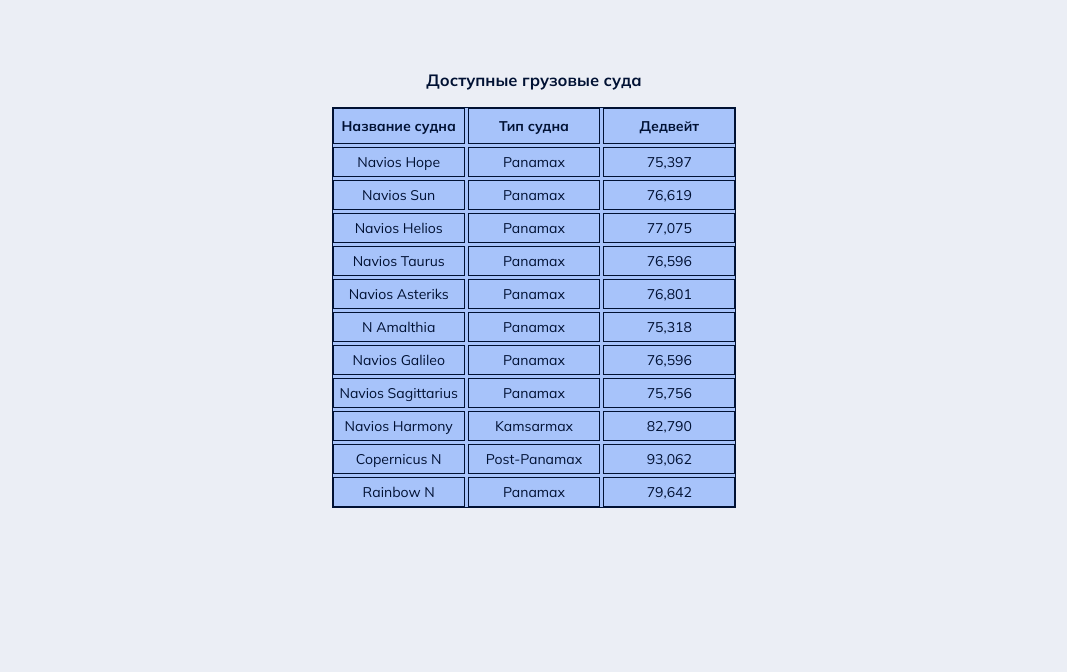
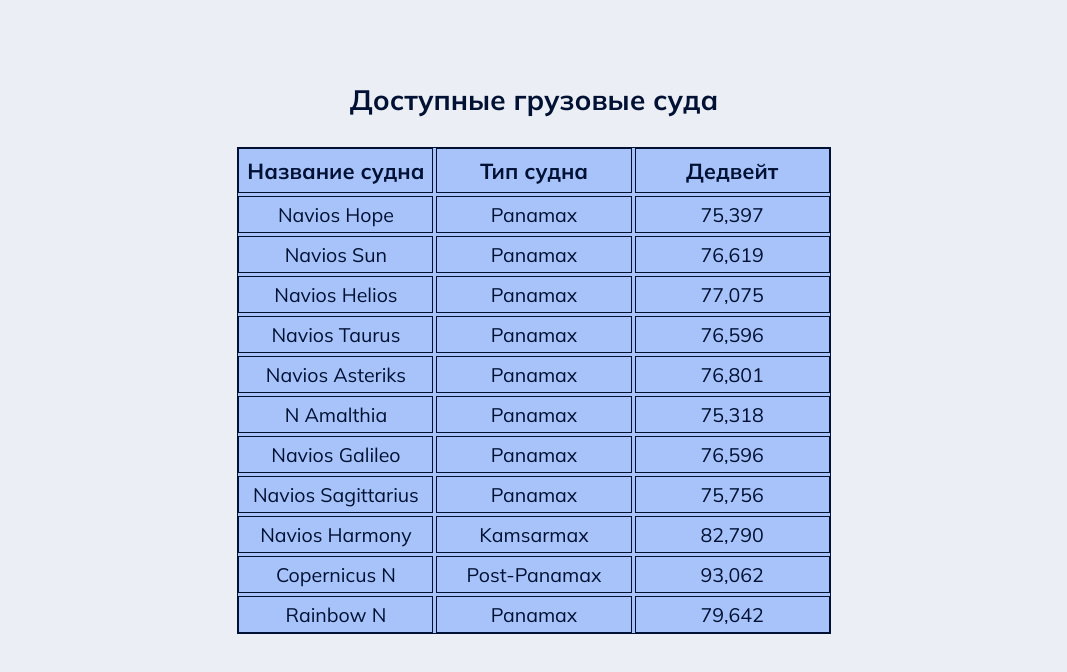
Before and after one commit to shrento/front, a plain HTML site: page lab3/index.html in a window 1280 px wide. Shown: the part 2638-3310 px from the top of the page, without its empty margins (106-1173 px from the left). Drawn offline with Linux system fonts and the light colour scheme.

Commit message:
fix fonts

```diff
--- a/lab3/style.css
+++ b/lab3/style.css
@@ -131,7 +131,7 @@ header > h1 {
     padding: 0 20px;
 }
 
-.service-header {
+.service-header, .vessel-table-title{
     font-size: 2rem;
     font-weight: bold;
     margin-bottom: 30px;
@@ -194,6 +194,7 @@ header > h1 {
     text-align: center;
     font-weight: bold;
     padding: 8px;
+    font-size: 1.55rem;
 }
 
 .vessel-table-row {
@@ -202,6 +203,7 @@ header > h1 {
 
 .vessel-table-row .vessel-table-cell {
     text-align: center;
+    font-size: 1.4rem;
 }
 
 .vessel-table-cell {
```
